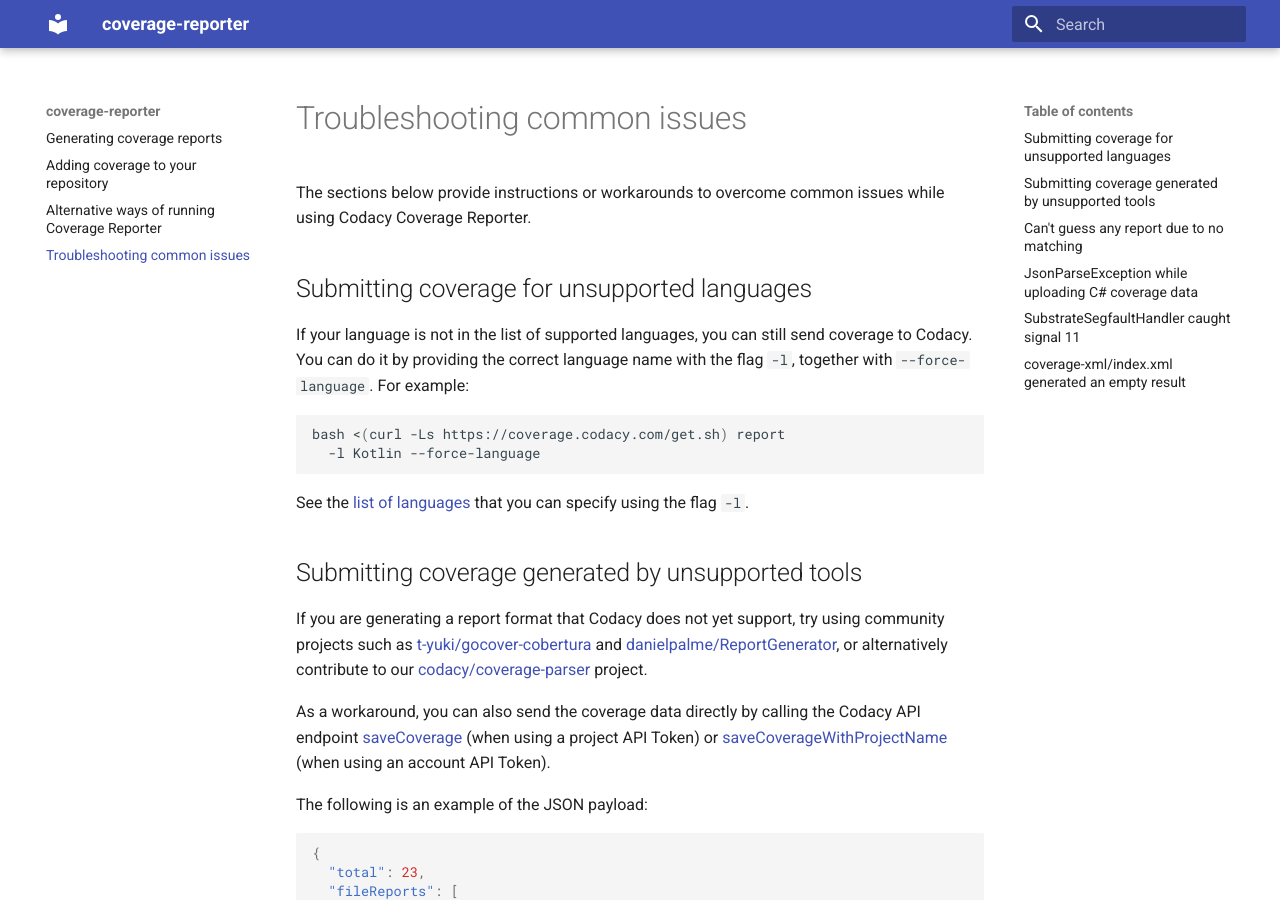
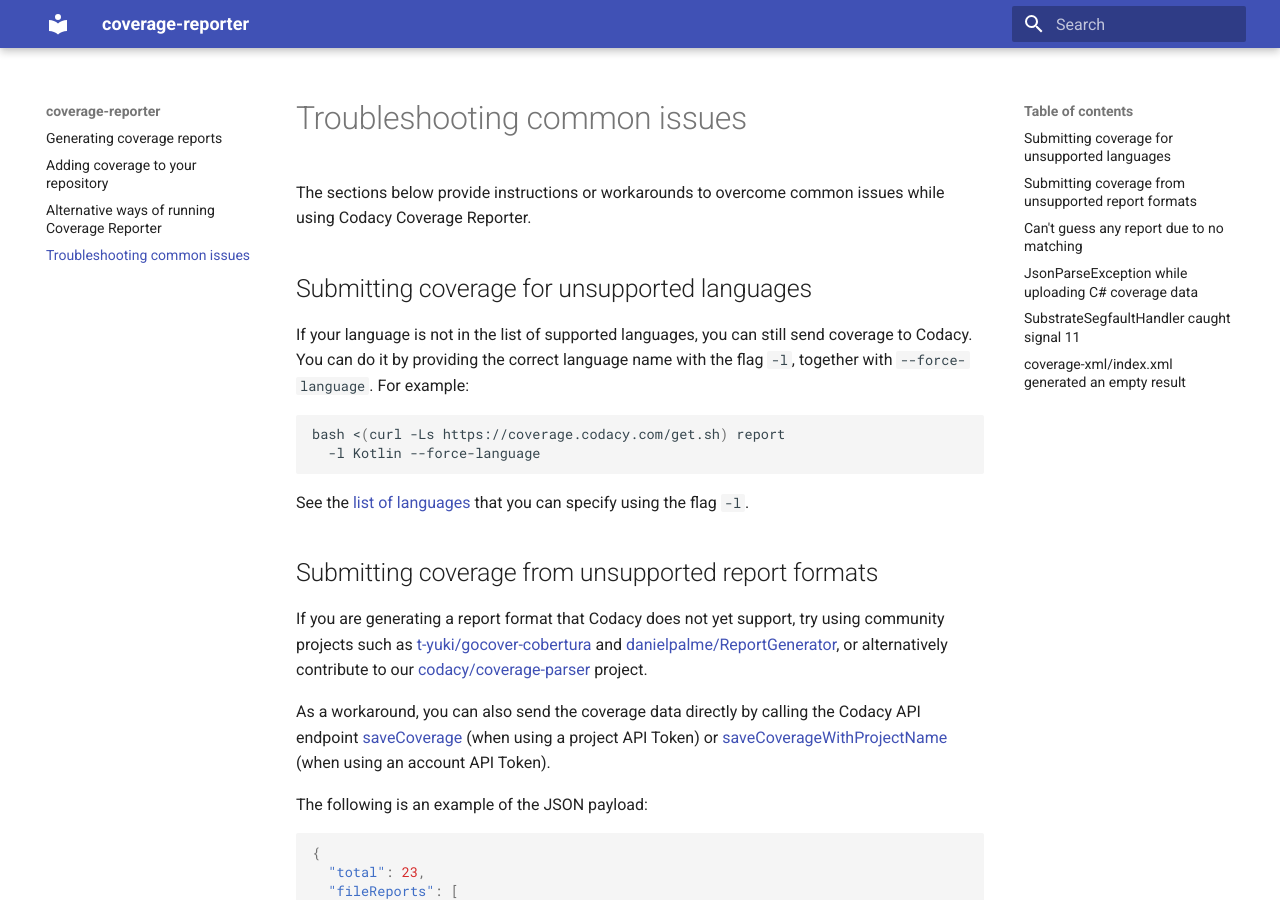
Before and after one commit to codacy/codacy-coverage-reporter, an MkDocs documentation site: the page built from docs/troubleshooting-common-issues.md, in a window 1280 px wide and 900 px high. Built offline with MkDocs 1.6.1 and Material for MkDocs 9.7.7, drawn with Linux system fonts in a browser that asks for light colours.

Commit message:
Rename section on submitting coverage from unsupported formats

```diff
--- a/docs/adding-coverage-to-your-repository.md
+++ b/docs/adding-coverage-to-your-repository.md
@@ -15,7 +15,7 @@
 | PHPUnit XML (version &lt;= 4) | coverage-xml/index.xml       |
 
 !!! note
-    If you are generating a report format that Codacy does not yet support, see [submitting coverage generated by unsupported tools](troubleshooting-common-issues.md#unsupported-tools).
+    If you are generating a report format that Codacy does not yet support, see [submitting coverage from unsupported report formats](troubleshooting-common-issues.md#unsupported-report-formats).
 
 After having coverage reports set up for your repository, you must use Codacy Coverage Reporter to convert the reports to smaller JSON files and upload these files to Codacy:
 
--- a/docs/troubleshooting-common-issues.md
+++ b/docs/troubleshooting-common-issues.md
@@ -13,7 +13,7 @@
 
 See the [list of languages](https://github.com/codacy/codacy-plugins-api/blob/master/src/main/scala/com/codacy/plugins/api/languages/Language.scala#L43) that you can specify using the flag `-l`.
 
-## Submitting coverage generated by unsupported tools {: id="unsupported-tools"}
+## Submitting coverage from unsupported report formats {: id="unsupported-report-formats"}
 
 If you are generating a report format that Codacy does not yet support, try using community projects such as [t-yuki/gocover-cobertura](https://github.com/t-yuki/gocover-cobertura) and [danielpalme/ReportGenerator](https://github.com/danielpalme/ReportGenerator), or alternatively contribute to our [codacy/coverage-parser](https://github.com/codacy/coverage-parser) project.
 
```
